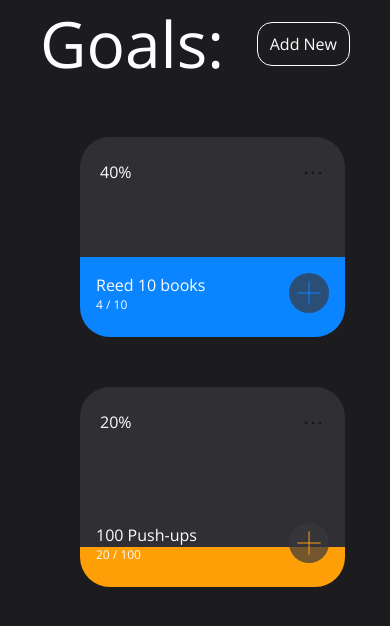
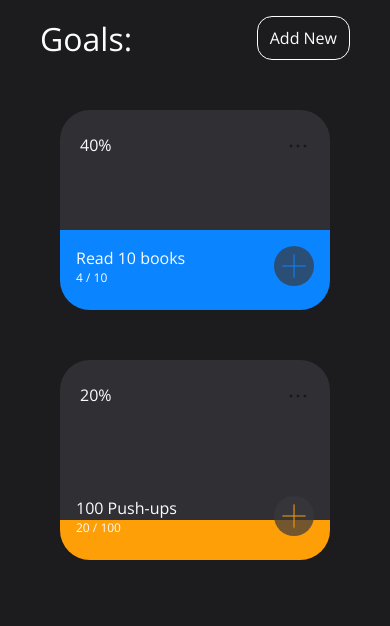
Before and after one commit to solvld/progress-counter, a React (Create React App) app: page / in a window 390 px wide. Shown: the top 626 px of the page. Built offline with nearby package versions, Linux system fonts and the light colour scheme.

Commit message:
fix style bugs

```diff
--- a/src/App.js
+++ b/src/App.js
@@ -12,7 +12,7 @@ function App() {
   const [isShowConfetti, setIsShowConfetti] = useState(false);
 
   const sample = [
-    {id: 0, goal: 'Reed 10 books', amount: 10, step: 1, count: 4, color: '#0A84FF' },
+    {id: 0, goal: 'Read 10 books', amount: 10, step: 1, count: 4, color: '#0A84FF' },
     {id: 1, goal: '100 Push-ups', amount: 100, step: 20, count: 20, color: '#FE9F07' }
   ]
 
@@ -72,7 +72,7 @@ function App() {
     }}>
 			<div className='App'>
 				{isShowConfetti && (
-					<Confetti recycle={false} numberOfPieces={400} friction={0.99} />
+					<Confetti recycle={false} numberOfPieces={400} friction={0.99} gravity={0.3} />
 				)}
 				<NavBar addNew={popupActive} setAddNew={setPopupActive} />
 				<GoalTable allGoals={goals} />
--- a/src/Components/GoalTable/_goalTable.scss
+++ b/src/Components/GoalTable/_goalTable.scss
@@ -1,10 +1,17 @@
-.GoalTable{
+.GoalTable {
   max-width: 1400px;
-  margin: auto ;
+  margin: auto;
   padding-left: 80px;
   padding-right: 40px;
   margin-top: 50px;
   display: grid;
   gap: 50px;
   grid-template-columns: repeat(auto-fill, 265px);
+
+  @media screen and (max-width: 600px) {
+    padding:0;
+    display: flex;
+    flex-direction: column;
+    width: 270px;
+  }
 }
--- a/src/Components/NavBar/_navBar.scss
+++ b/src/Components/NavBar/_navBar.scss
@@ -7,11 +7,17 @@ nav {
   max-width: 1400px;
   margin: auto;
   padding: 0 40px;
+  @media screen and (max-width: 600px) {
+    padding-top: 16px;
+  }
 
   h1 {
     color: $text-color;
     font-weight: 400;
     font-size: 64px;
+    @media screen and (max-width: 600px) {
+      font-size: 32px;
+    }
   }
 
   .add-button{
```
